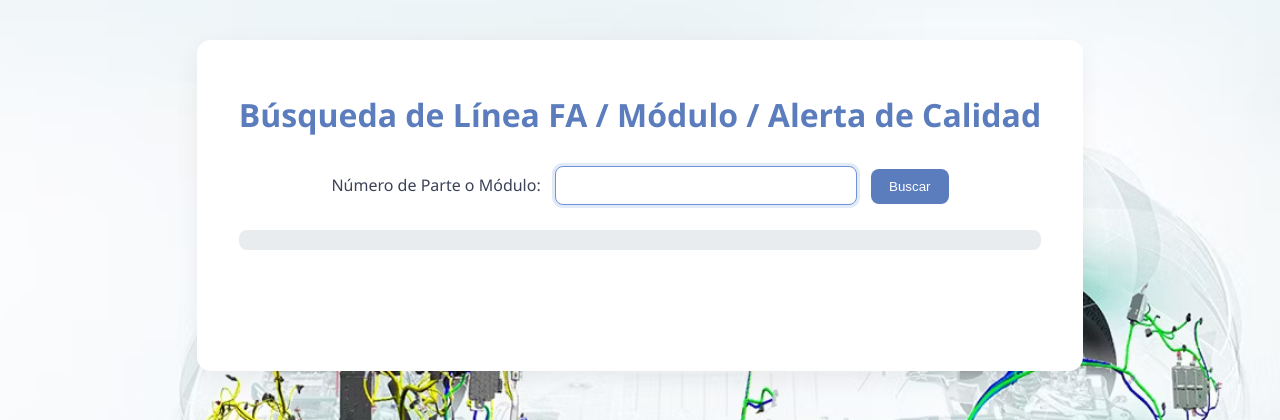
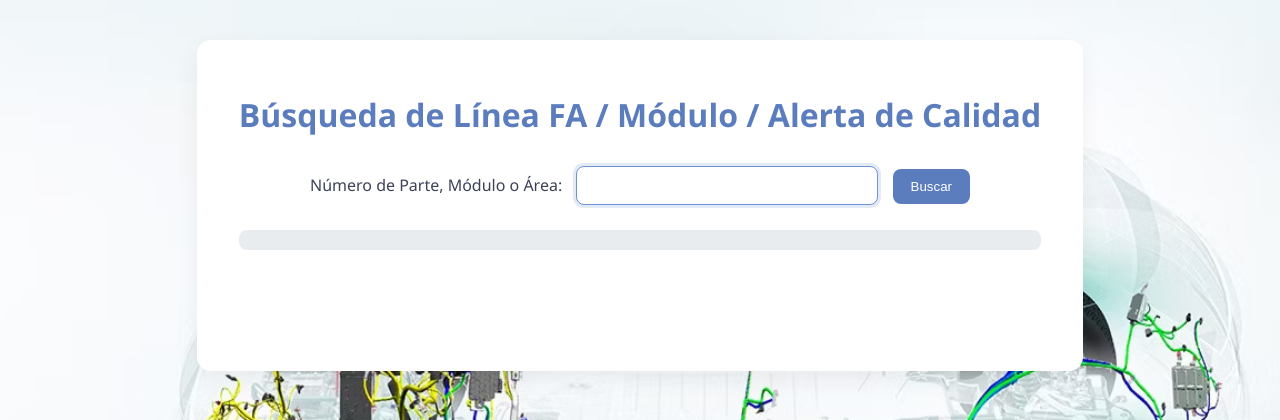
Before and after one commit to moisesrmz/WebAppLineFinder, a Flask app: page / in a window 1280 px wide. Shown: the top 420 px of the page. Run offline with Flask 3, Linux system fonts and the light colour scheme; parts of the project's set-up code (start-up, migrations or seed data) failed here and were passed over.

Commit message:
maquilllaje

```diff
--- a/frontend/templates/index.html
+++ b/frontend/templates/index.html
@@ -157,7 +157,7 @@
         <h1>Búsqueda de Línea FA  /  Módulo  /  Alerta de Calidad</h1>
 
         <form method="post" action="{{ url_for('views.index') }}">
-            <label for="numero_parte">Número de Parte o Módulo:</label>
+            <label for="numero_parte">Número de Parte, Módulo o Área:</label>
             <input type="text" id="numero_parte" name="numero_parte" required autofocus>
             <button type="submit">Buscar</button>
         </form>
```
